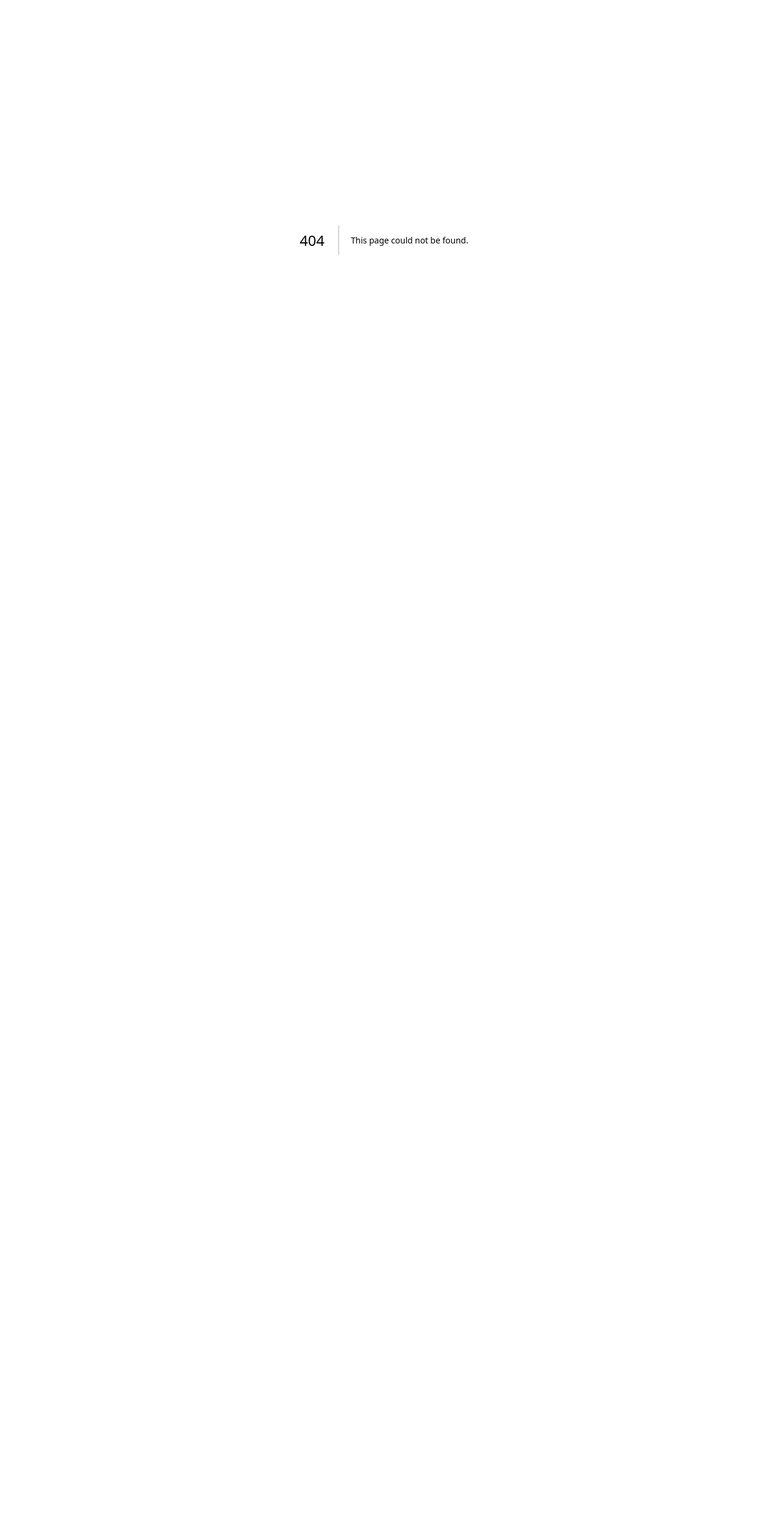
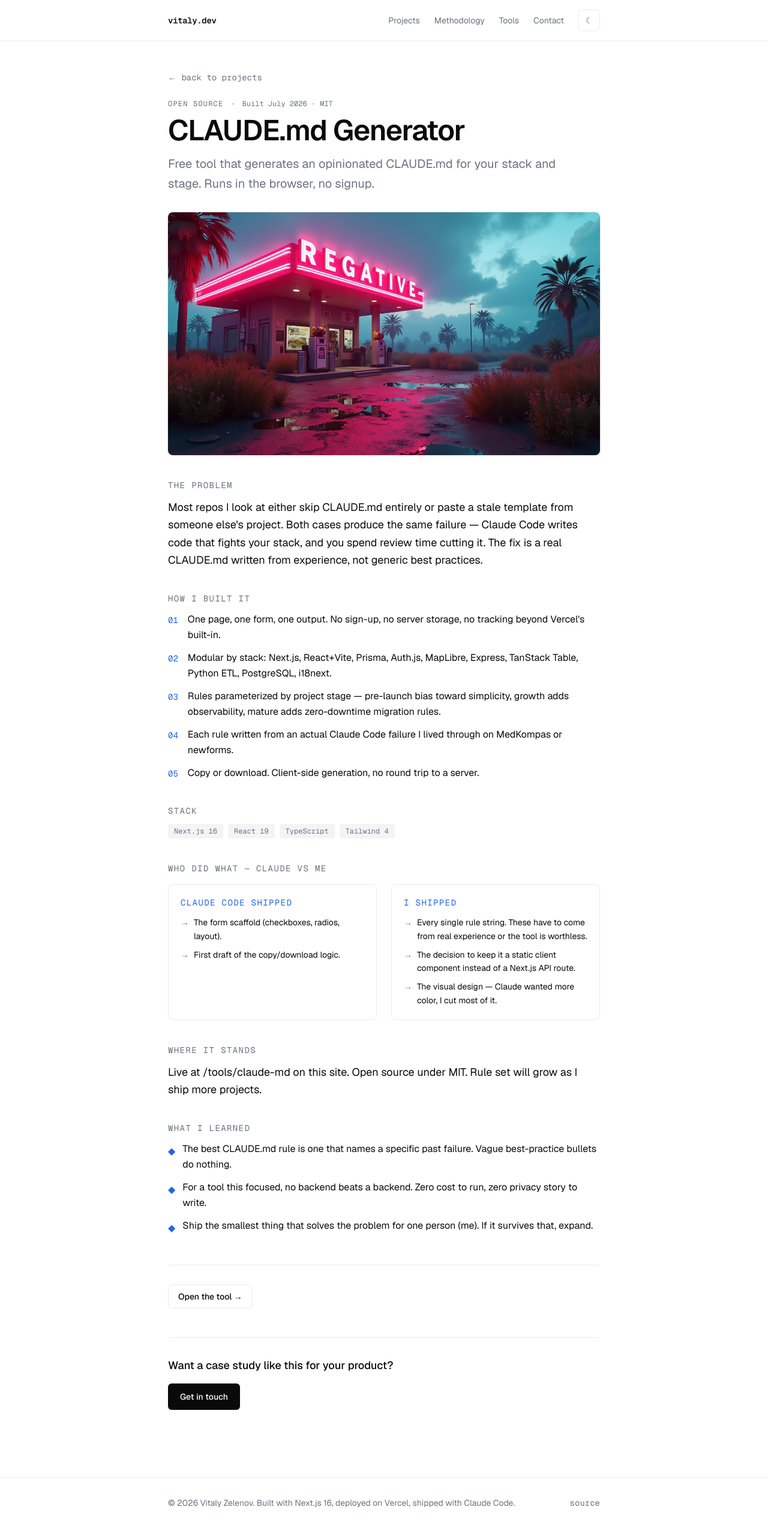
Before and after one commit to Regat1ve/vitalyzelenov-portfolio, a Next.js app: page /projects/claude-md-generator in a window 1280 px wide. Before the commit this address had no page. Shown: the whole page at 60% size. Before the commit the page ends 800 px from the top, so only its background shows below. Built offline with nearby package versions, Linux system fonts and the light colour scheme.

Commit message:
feat: case-study pages at /projects/[slug] with problem/approach/ai-split/lessons

```diff
--- /dev/null
+++ b/src/app/projects/[slug]/page.tsx
@@ -0,0 +1,205 @@
+import Image from "next/image";
+import Link from "next/link";
+import { notFound } from "next/navigation";
+import type { Metadata } from "next";
+import { Nav } from "@/components/Nav";
+import { Footer } from "@/components/Footer";
+import { projects } from "@/lib/projects";
+
+type Params = { slug: string };
+
+export function generateStaticParams(): Params[] {
+  return projects.map((p) => ({ slug: p.slug }));
+}
+
+export function generateMetadata({ params }: { params: Params }): Metadata {
+  const p = projects.find((x) => x.slug === params.slug);
+  if (!p) return {};
+  return {
+    title: `${p.title} — case study`,
+    description: p.caseStudy.tagline,
+    openGraph: {
+      title: `${p.title} — case study`,
+      description: p.caseStudy.tagline,
+      images: ["/banner.jpg"],
+    },
+  };
+}
+
+const statusLabel: Record<string, string> = {
+  live: "Live",
+  "pre-launch": "Pre-launch",
+  "in-progress": "In progress",
+  "open-source": "Open source",
+};
+
+export default function ProjectCaseStudy({ params }: { params: Params }) {
+  const project = projects.find((p) => p.slug === params.slug);
+  if (!project) notFound();
+
+  return (
+    <>
+      <Nav />
+      <main className="flex-1 mx-auto w-full max-w-3xl px-6 py-12">
+        <Link
+          href="/#projects"
+          className="text-sm font-mono text-[color:var(--color-muted)] hover:text-[color:var(--color-foreground)] transition-colors"
+        >
+          ← back to projects
+        </Link>
+
+        <div className="mt-6 mb-8">
+          <div className="flex items-center gap-3 mb-3">
+            <span className="text-xs font-mono uppercase tracking-widest text-[color:var(--color-muted)]">
+              {statusLabel[project.status]}
+            </span>
+            <span className="text-xs font-mono text-[color:var(--color-muted)]">·</span>
+            <span className="text-xs font-mono text-[color:var(--color-muted)]">
+              {project.timeline}
+            </span>
+          </div>
+          <h1 className="text-4xl md:text-5xl font-semibold tracking-tight mb-4">
+            {project.title}
+          </h1>
+          <p className="text-xl text-[color:var(--color-muted)] leading-relaxed max-w-2xl">
+            {project.caseStudy.tagline}
+          </p>
+        </div>
+
+        <div className="relative aspect-[16/9] w-full rounded-lg overflow-hidden mb-10 ring-1 ring-[color:var(--color-border)]">
+          <Image
+            src={project.image}
+            alt={project.imageAlt}
+            fill
+            sizes="(max-width: 768px) 100vw, 800px"
+            className="object-cover"
+            priority
+          />
+        </div>
+
+        <section className="mb-10">
+          <h2 className="text-sm font-mono uppercase tracking-widest text-[color:var(--color-muted)] mb-3">
+            The problem
+          </h2>
+          <p className="text-lg leading-relaxed">{project.caseStudy.problem}</p>
+        </section>
+
+        <section className="mb-10">
+          <h2 className="text-sm font-mono uppercase tracking-widest text-[color:var(--color-muted)] mb-3">
+            How I built it
+          </h2>
+          <ul className="space-y-3">
+            {project.caseStudy.approach.map((step, i) => (
+              <li key={i} className="flex gap-4">
+                <span className="font-mono text-sm text-[color:var(--color-accent)] flex-shrink-0 pt-1">
+                  {String(i + 1).padStart(2, "0")}
+                </span>
+                <span className="leading-relaxed">{step}</span>
+              </li>
+            ))}
+          </ul>
+        </section>
+
+        <section className="mb-10">
+          <h2 className="text-sm font-mono uppercase tracking-widest text-[color:var(--color-muted)] mb-3">
+            Stack
+          </h2>
+          <div className="flex flex-wrap gap-2">
+            {project.stack.map((s) => (
+              <span
+                key={s}
+                className="inline-flex items-center px-2.5 py-1 rounded text-xs font-mono bg-[color:var(--color-code)] text-[color:var(--color-muted)]"
+              >
+                {s}
+              </span>
+            ))}
+          </div>
+        </section>
+
+        <section className="mb-10">
+          <h2 className="text-sm font-mono uppercase tracking-widest text-[color:var(--color-muted)] mb-4">
+            Who did what — Claude vs me
+          </h2>
+          <div className="grid gap-6 md:grid-cols-2">
+            <div className="p-5 rounded-lg border border-[color:var(--color-border)] bg-[color:var(--color-card)]">
+              <h3 className="font-mono text-sm uppercase tracking-widest text-[color:var(--color-accent)] mb-3">
+                Claude Code shipped
+              </h3>
+              <ul className="space-y-2 text-sm">
+                {project.caseStudy.aiSplit.claude.map((c, i) => (
+                  <li key={i} className="flex gap-2 leading-relaxed">
+                    <span className="text-[color:var(--color-muted)] flex-shrink-0">→</span>
+                    <span>{c}</span>
+                  </li>
+                ))}
+              </ul>
+            </div>
+            <div className="p-5 rounded-lg border border-[color:var(--color-border)] bg-[color:var(--color-card)]">
+              <h3 className="font-mono text-sm uppercase tracking-widest text-[color:var(--color-accent)] mb-3">
+                I shipped
+              </h3>
+              <ul className="space-y-2 text-sm">
+                {project.caseStudy.aiSplit.me.map((c, i) => (
+                  <li key={i} className="flex gap-2 leading-relaxed">
+                    <span className="text-[color:var(--color-muted)] flex-shrink-0">→</span>
+                    <span>{c}</span>
+                  </li>
+                ))}
+              </ul>
+            </div>
+          </div>
+        </section>
+
+        <section className="mb-10">
+          <h2 className="text-sm font-mono uppercase tracking-widest text-[color:var(--color-muted)] mb-3">
+            Where it stands
+          </h2>
+          <p className="text-lg leading-relaxed">{project.caseStudy.outcome}</p>
+        </section>
+
+        <section className="mb-12">
+          <h2 className="text-sm font-mono uppercase tracking-widest text-[color:var(--color-muted)] mb-3">
+            What I learned
+          </h2>
+          <ul className="space-y-3">
+            {project.caseStudy.lessons.map((l, i) => (
+              <li key={i} className="flex gap-3 leading-relaxed">
+                <span className="text-[color:var(--color-accent)] flex-shrink-0 pt-1">◆</span>
+                <span>{l}</span>
+              </li>
+            ))}
+          </ul>
+        </section>
+
+        {project.links.filter((l) => !l.href.startsWith("/projects/")).length > 0 && (
+          <div className="flex flex-wrap gap-3 mt-10 pt-8 border-t border-[color:var(--color-border)]">
+            {project.links
+              .filter((l) => !l.href.startsWith("/projects/"))
+              .map((l) => (
+                <a
+                  key={l.href}
+                  href={l.href}
+                  className="inline-flex items-center h-10 px-4 rounded-md border border-[color:var(--color-border)] font-medium text-sm hover:bg-[color:var(--color-code)] transition-colors"
+                >
+                  {l.label}
+                </a>
+              ))}
+          </div>
+        )}
+
+        <div className="mt-12 pt-8 border-t border-[color:var(--color-border)]">
+          <p className="text-lg font-medium mb-4">
+            Want a case study like this for your product?
+          </p>
+          <Link
+            href="/#contact"
+            className="inline-flex items-center h-11 px-5 rounded-md bg-[color:var(--color-foreground)] text-[color:var(--color-background)] font-medium text-sm hover:opacity-90 transition-opacity"
+          >
+            Get in touch
+          </Link>
+        </div>
+      </main>
+      <Footer />
+    </>
+  );
+}
```
